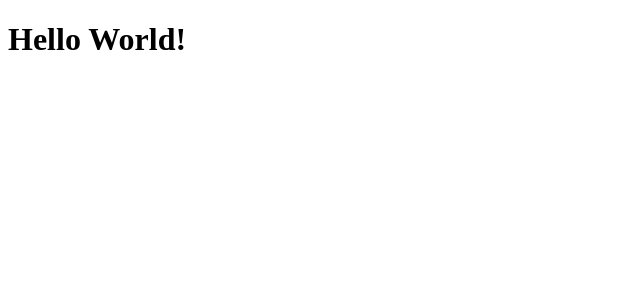
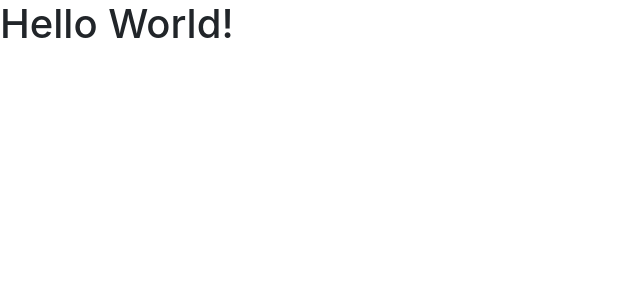
Before and after one commit to realmichaelye/frontend, a Next.js app: page / in a window 1280 px wide. Shown: the top 300 px of the page, without its empty margins (0-640 px from the left). Built offline with nearby package versions, Linux system fonts and the light colour scheme.

Commit message:
setup bootstrap

```diff
--- a/pages/_app.js
+++ b/pages/_app.js
@@ -1,5 +1,19 @@
-import '../styles/main.scss'
+import Head from 'next/head';
+import '../styles/main.scss';
 
 export default ({ Component, pageProps }) => {
-  return <Component {...pageProps} />
+  return (
+    <>
+      <Head>
+        <link rel="stylesheet" href="https://stackpath.bootstrapcdn.com/bootstrap/4.3.1/css/bootstrap.min.css" integrity="sha384-ggOyR0iXCbMQv3Xipma34MD+dH/1fQ784/j6cY/iJTQUOhcWr7x9JvoRxT2MZw1T" crossOrigin="anonymous" />
+
+        <script src="https://cdnjs.cloudflare.com/ajax/libs/jquery/3.5.0/jquery.min.js" charSet="utf-8"></script>
+        <script src="https://code.jquery.com/jquery-3.3.1.slim.min.js" integrity="sha384-q8i/X+965DzO0rT7abK41JStQIAqVgRVzpbzo5smXKp4YfRvH+8abtTE1Pi6jizo" crossOrigin="anonymous"></script>
+        <script src="https://cdnjs.cloudflare.com/ajax/libs/popper.js/1.14.3/umd/popper.min.js" integrity="sha384-ZMP7rVo3mIykV+2+9J3UJ46jBk0WLaUAdn689aCwoqbBJiSnjAK/l8WvCWPIPm49" crossOrigin="anonymous"></script>
+        <script src="https://stackpath.bootstrapcdn.com/bootstrap/4.1.1/js/bootstrap.min.js" integrity="sha384-smHYKdLADwkXOn1EmN1qk/HfnUcbVRZyYmZ4qpPea6sjB/pTJ0euyQp0Mk8ck+5T" crossOrigin="anonymous"></script>
+      </Head>
+
+      <Component {...pageProps} />
+    </>
+  )
 }
```
